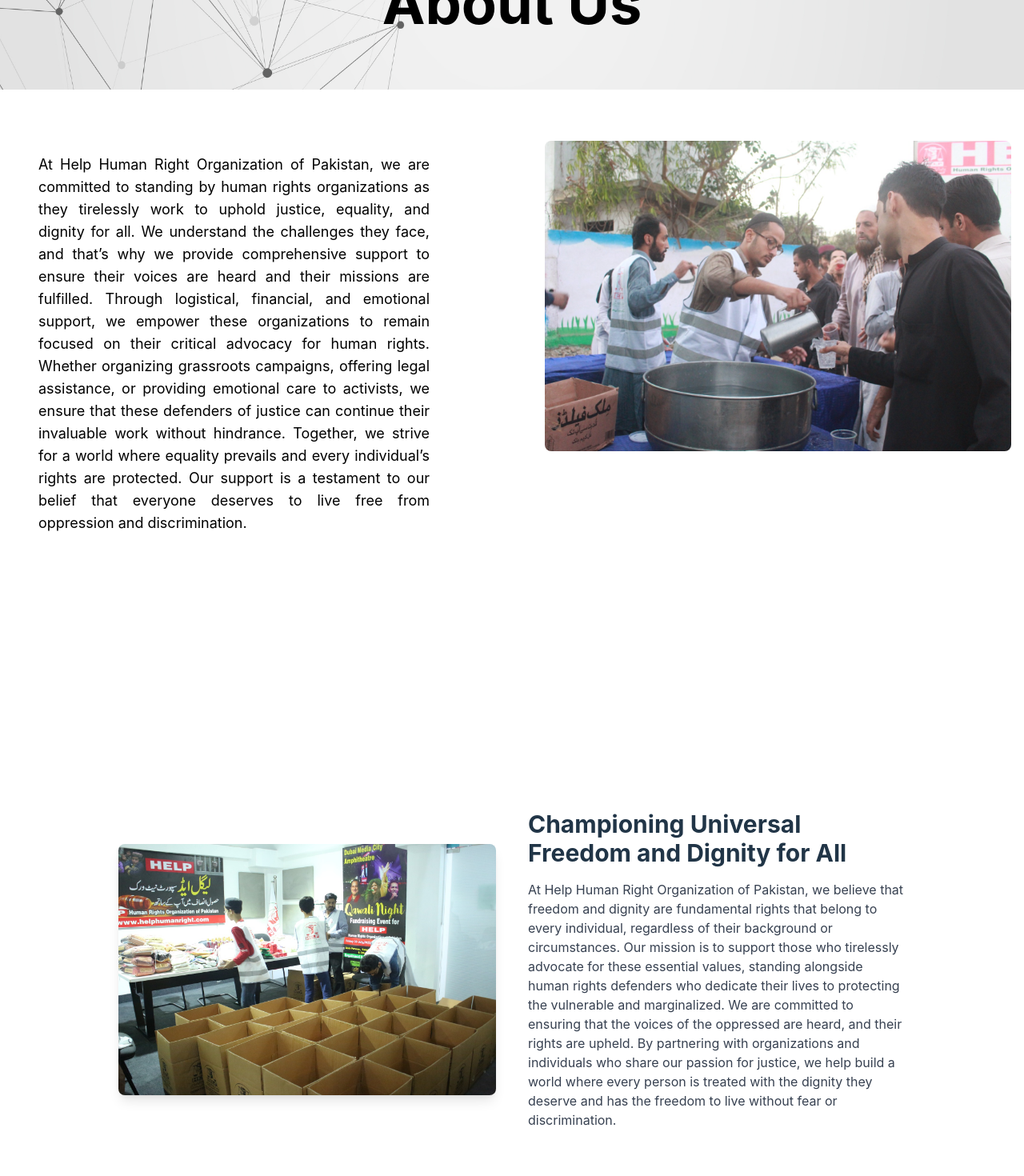
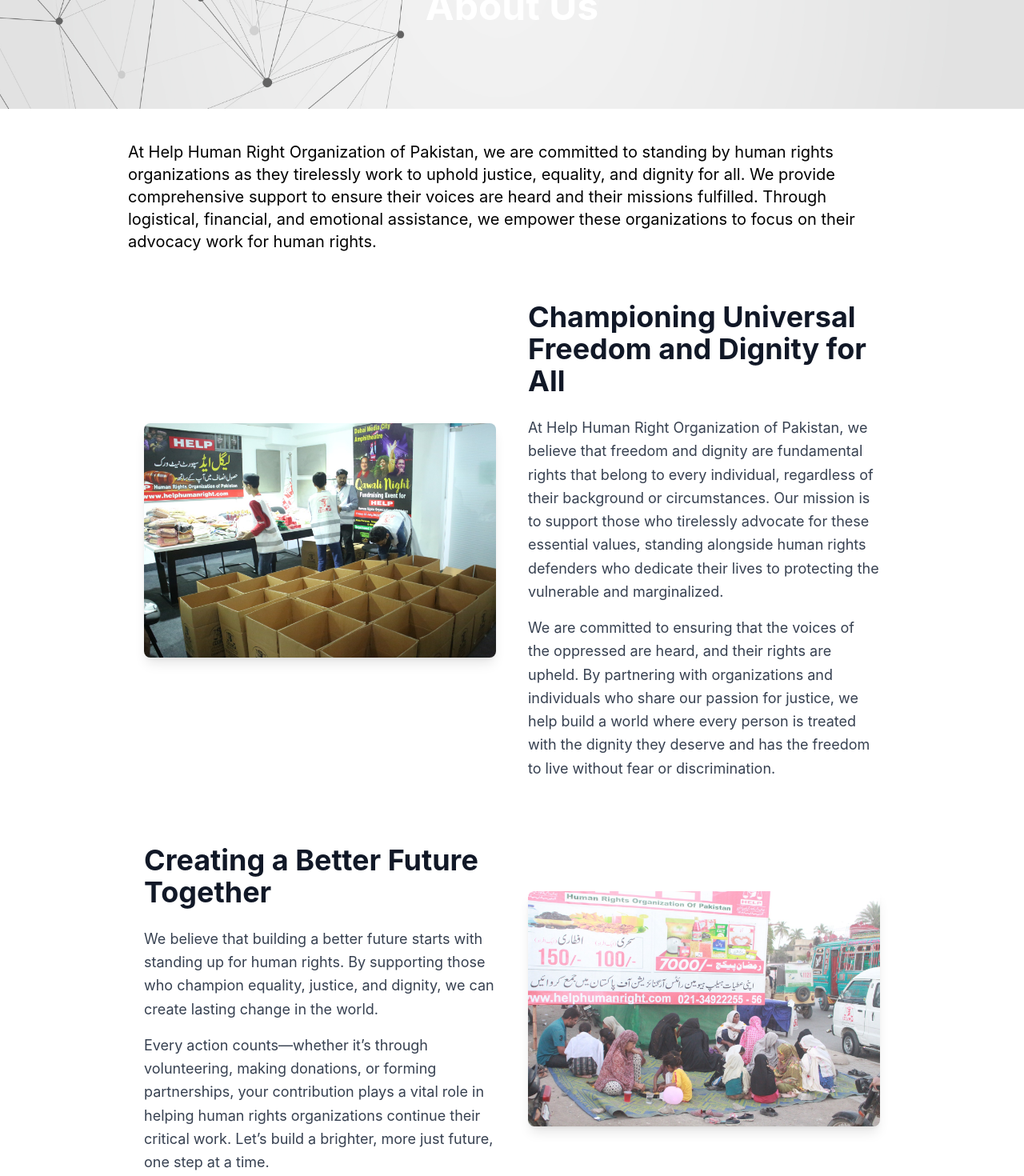
Before and after one commit to 786asifakbar/project, a React (Vite) app: page /about in a window 1280 px wide. Shown: the part 160-1630 px from the top of the page at 80% size. Built offline with nearby package versions, Linux system fonts and the light colour scheme.

Commit message:
about page modify

```diff
--- a/src/pages/About.jsx
+++ b/src/pages/About.jsx
@@ -1,36 +1,43 @@
-import PassPro from './PassPro';
-import AboutImg2 from '/bg2.jpg';
-import AboutImg from '/bg3.jpg';
+
+import AboutImg2 from '/bg2.jpg';  // Ensure these paths point to your public directory
+import AboutImg from '/bg3.jpg';   // For Vercel or similar deployments
 
 const About = () => {
   return (
     <>
-      <PassPro
-        backImgsrc="/Web-Icon.png"
-        secImg="/bg1.jpg"
-        title="About Us"
-        p="At Help Human Right Organization of Pakistan, we are committed to standing by human rights organizations as they tirelessly work to uphold justice, equality, and dignity for all. We understand the challenges they face, and that’s why we provide comprehensive support to ensure their voices are heard and their missions are fulfilled. Through logistical, financial, and emotional support, we empower these organizations to remain focused on their critical advocacy for human rights. Whether organizing grassroots campaigns, offering legal assistance, or providing emotional care to activists, we ensure that these defenders of justice can continue their invaluable work without hindrance. Together, we strive for a world where equality prevails and every individual’s rights are protected. Our support is a testament to our belief that everyone deserves to live free from oppression and discrimination."
-        rep=""
-      />
+      {/* About Us Section */}
+      <div className="bg-cover bg-center py-20" style={{ backgroundImage: `url('/Web-Icon.png')` }}>
+        <div className="max-w-screen-lg mx-auto text-center px-4 md:px-8">
+          <h1 className="text-4xl md:text-5xl font-bold text-white mb-6">About Us</h1>
+        </div>
 
-      <div className="max-w-screen-lg mx-auto py-10">
-        {/* Section 2: Image Left, Text Right */}
+      </div>
+
+      {/* Main Content Section */}
+      <div className="max-w-screen-lg mx-auto py-10 px-4 md:px-8">
+        {/* Section 1: Image Left, Text Right */}
+        <p className="text-lg md:text-xl text-black leading-relaxed max-w-screen-lg justify-content-center">
+            At Help Human Right Organization of Pakistan, we are committed to standing by human rights organizations
+            as they tirelessly work to uphold justice, equality, and dignity for all. We provide comprehensive support
+            to ensure their voices are heard and their missions fulfilled. Through logistical, financial, and emotional
+            assistance, we empower these organizations to focus on their advocacy work for human rights.
+          </p>
         <div className="flex flex-col md:flex-row-reverse items-center my-10">
           {/* Right Content */}
           <div className="md:w-1/2 p-5">
-            <h4 className="text-3xl font-bold mb-4">
+            <h4 className="text-3xl md:text-4xl font-bold mb-6 text-gray-900">
               Championing Universal Freedom and Dignity for All
             </h4>
-            <p className="text-gray-700">
-              At Help Human Right Organization of Pakistan, we believe that freedom and dignity
-              are fundamental rights that belong to every individual, regardless of their background or
-              circumstances. Our mission is to support those who tirelessly
-              advocate for these essential values, standing alongside human rights defenders who
+            <p className="text-gray-700 text-lg leading-relaxed">
+              At Help Human Right Organization of Pakistan, we believe that freedom and dignity are fundamental rights
+              that belong to every individual, regardless of their background or circumstances. Our mission is to support
+              those who tirelessly advocate for these essential values, standing alongside human rights defenders who
               dedicate their lives to protecting the vulnerable and marginalized.
-              We are committed to ensuring that the voices of the oppressed are heard, and their rights
-              are upheld. By partnering with organizations and individuals who share our passion
-              for justice, we help build a world where every person is treated with the dignity they
-              deserve and has the freedom to live without fear or discrimination.
+            </p>
+            <p className="text-gray-700 text-lg leading-relaxed mt-4">
+              We are committed to ensuring that the voices of the oppressed are heard, and their rights are upheld. By
+              partnering with organizations and individuals who share our passion for justice, we help build a world
+              where every person is treated with the dignity they deserve and has the freedom to live without fear or discrimination.
             </p>
           </div>
 
@@ -39,20 +46,26 @@ const About = () => {
             <img
               src={AboutImg2}
               alt="Justice and Equality"
-              className="w-full h-auto rounded-lg shadow-lg"
+              className="w-full h-auto rounded-lg shadow-lg transition-transform duration-300 ease-in-out transform hover:scale-105"
             />
           </div>
         </div>
 
-        {/* Section 3: Text Left, Image Right */}
+        {/* Section 2: Text Left, Image Right */}
         <div className="flex flex-col md:flex-row items-center my-10">
           {/* Left Content */}
           <div className="md:w-1/2 p-5">
-            <h4 className="text-3xl font-bold mb-4">
+            <h4 className="text-3xl md:text-4xl font-bold mb-6 text-gray-900">
               Creating a Better Future Together
             </h4>
-            <p className="text-gray-700">
-              We believe that building a better future starts with standing up for human rights. By supporting those who champion equality, justice, and dignity, we can create lasting change in the world. Every action counts—whether it’s through volunteering, making donations, or forming partnerships, your contribution plays a vital role in helping human rights organizations continue their critical work. Together, we have the power to uplift communities, protect the vulnerable, and ensure that everyone's rights are respected and upheld. Join us in making a difference. Let’s build a brighter, more just future, one step at a time.
+            <p className="text-gray-700 text-lg leading-relaxed">
+              We believe that building a better future starts with standing up for human rights. By supporting those
+              who champion equality, justice, and dignity, we can create lasting change in the world.
+            </p>
+            <p className="text-gray-700 text-lg leading-relaxed mt-4">
+              Every action counts—whether it’s through volunteering, making donations, or forming partnerships, your
+              contribution plays a vital role in helping human rights organizations continue their critical work. Let’s
+              build a brighter, more just future, one step at a time.
             </p>
           </div>
 
@@ -61,7 +74,7 @@ const About = () => {
             <img
               src={AboutImg}
               alt="Join the Movement"
-              className="w-full h-auto rounded-lg shadow-lg"
+              className="w-full h-auto rounded-lg shadow-lg transition-transform duration-300 ease-in-out transform hover:scale-105"
             />
           </div>
         </div>
```
